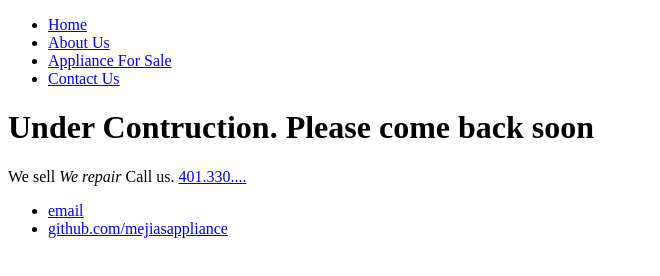
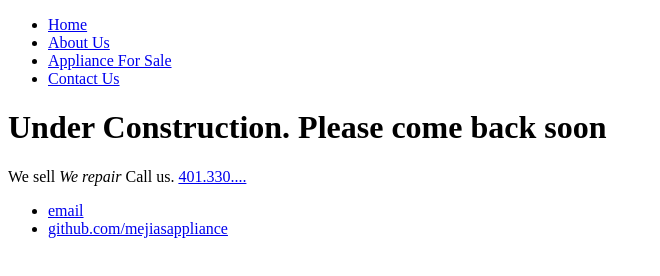
Before and after one commit to mejiasappliance/mejiasappliance.github.io, a plain HTML site: page index.html in a window 1280 px wide. Shown: the whole page, without its empty margins (0-660 px from the left). Drawn offline with Linux system fonts and the light colour scheme.

Commit message:
Update index.html

```diff
--- a/index.html
+++ b/index.html
@@ -14,7 +14,7 @@
 		</nav>
 		<div class="container">
     		<div class="blurb">
-        		<h1>Under Contruction. Please come back soon</h1>
+        		<h1>Under Construction. Please come back soon</h1>
 				<p>We sell <em>We repair</em> Call us. <a href="/about"> 401.330....</a></p>
     		</div><!-- /.blurb -->
 		</div><!-- /.container -->
```
